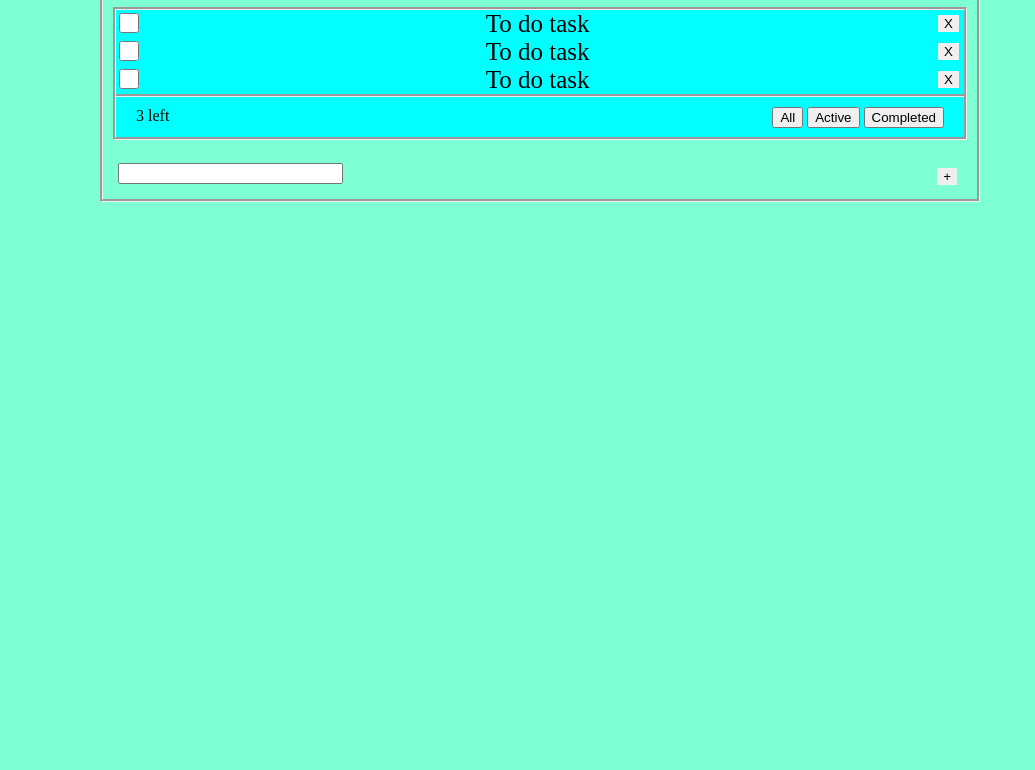
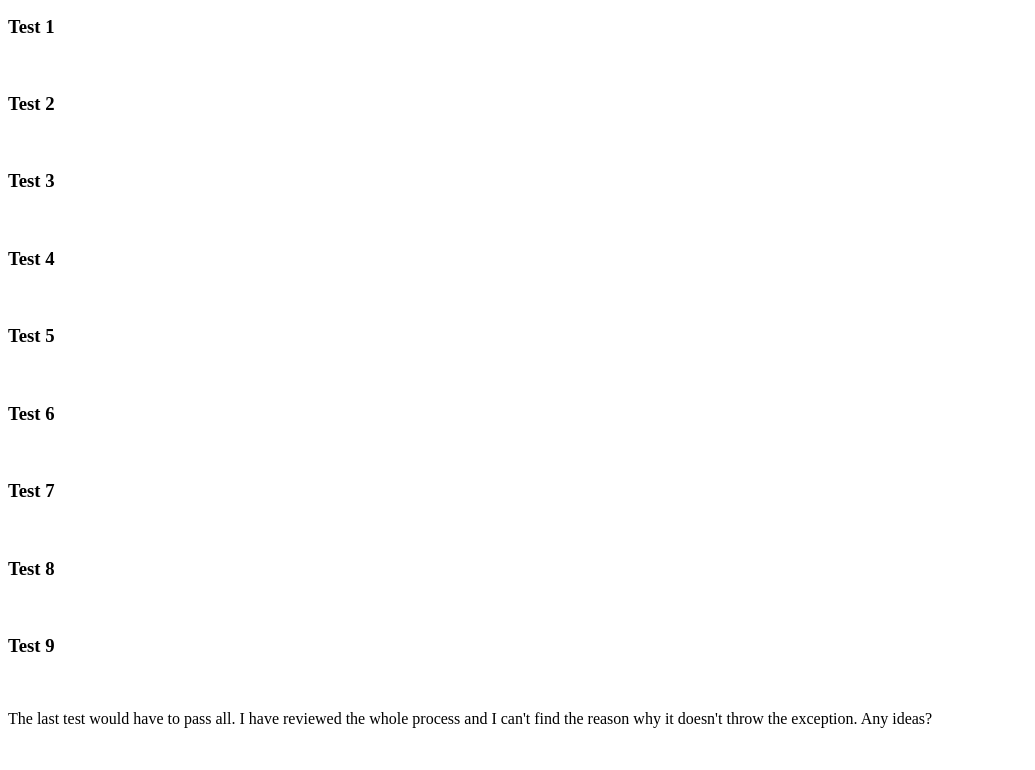
Before and after one commit to jatsii/WDD-330, a plain HTML site: page week05/index05.html in a window 1280 px wide. Shown: the part 101-871 px from the top of the page, without its empty margins (0-1035 px from the left). Before the commit the page ends 800 px from the top, so only its background shows below. Drawn offline with Linux system fonts and the light colour scheme.

Commit message:
update week 5

```diff
--- a/week05/index05.html
+++ b/week05/index05.html
@@ -2,129 +2,46 @@
 <html>
     <head>
         <title> To Do: Design Wireframe</title>
-        <style>
 
-            body{
-                border-style: groove;
-                margin: 15px 300px 25px 100px;
-                padding: 10px;
-                background-color: aquamarine;
-            }
-
-            form{
-                border-style: groove;
-                margin: auto;
-                background-color: aqua;
-
-            }
-
-            .formFooter{
-                border-top: groove;
-                margin: auto;
-                padding: 20px;
-                background-color: aqua;
-
-
-            }
-
-            .todoFooter{
-                margin:auto;
-                padding: 5px;
-            }
-
-
-
-            h1{
-                text-align: center;
-            }
-
-            ul{
-                list-style-type: none;
-                margin: 0px;
-                padding: 0px;
-                text-align: center;
-                font-size: 25px;
-            }
-
-
-            input[type=checkbox] {
-                float: left;
-                margin: 3px;
-                width: 20px;
-                height: 20px;
-            }
-
-            input[type=submit] {
-                float: right;
-                margin: 5px;
-                width: auto;
-                border:0px;
-            }
-
-            .total{
-                float: left;
-                margin-top: -10px;
-
-            }
-
-
-            .buttonsForm{
-                display: inline-block;
-                float: right;
-                margin-top: -10px;
-            }
-
-            #fname{
-                margin: 0 auto;
-            }
-
-
-        </style>
     </head>
 
     <body>
 
-        <h1>To Do: Design Wireframe</h1>
-
-        <form>
-            <ul>
-                  <li>
-                    <input type="checkbox" id="complete" name="ToDo" value="task">
-                    <label for="task1" class="task1"> </label>
-                    To do task
-                    <input id="remove" type="submit"value="X">
-                </li>
-                <li>
-                    <input type="checkbox" id="complete" name="ToDo" value="task">
-                      <label for="task1" class="task1"> </label>
-                    To do task
-                    <input id="remove" type="submit"value="X">
-                </li>
-                <li>
-                    <input type="checkbox" id="complete" name="ToDo" value="task">
-                      <label for="task1" class="task1"> </label>
-                    To do task
-                    <input id="remove" type="submit"value="X">
-                </li>
-            </ul>
-
-            <footer class="formFooter">
-
-                <label for="totalActive" class="total">3 left </label>
-                <div class="buttonsForm">
-                    <button type="button" class="all">All</button>
-                    <button type="button" class="active">Active</button>
-                    <button type="button" class="completed">Completed</button>
-                </div>
-            </footer>
-        </form>
-
+        <h1>Week 5 Notes: Testing Frameworks</h1>
+        <br>
+        <h3>Test 1</h3>
+        <img source="testImg/test1.png">
+        <br>
+        <h3>Test 2</h3>
+        <img source="testImg/test2.png">
+        <br>
+        <h3>Test 3</h3>
+        <img source="testImg/test3.png">
+        <br>
+        <h3>Test 4</h3>
+        <img source="testImg/test4.png">
+        <br>
+        <h3>Test 5</h3>
+        <img source="testImg/test5.png">
+        <br>
+        <h3>Test 6</h3>
+        <img source="testImg/test6.png">
+        <br>
+        <h3>Test 7</h3>
+        <img source="testImg/test7.png">
+        <br>
+        <h3>Test 8</h3>
+        <img source="testImg/test8.png">
+        <br>
+        <h3>Test 9</h3>
+        <br>
+        <p>The last test would have to pass all. I have reviewed the whole process and I can't find the reason why it doesn't throw the exception.
+            Any ideas?</p>
+        <img source="testImg/test9.png">
         <br>
 
-        <footer class="todoFooter">
-            <input type="text" id="fname" name="fname" size="25">
-            <input id="add" type="submit" value="+">
-        </footer>
+
+
 
     </body>
 </html>
```
Also changed, not shown: week05/numberCruncher.test.js (added, +63 -0 lines), week05/test.js (added, +11 -0 lines), week07/index07.html (+13 -1 lines), week05/testImg/test1.png (added), week05/testImg/test2.png (added), week05/testImg/test3.png (added), week05/testImg/test4.png (added), week05/testImg/test5.png (added), week05/testImg/test6.png (added), week05/testImg/test7.png (added), week05/testImg/test8.png (added), week05/testImg/test9.png (added).
